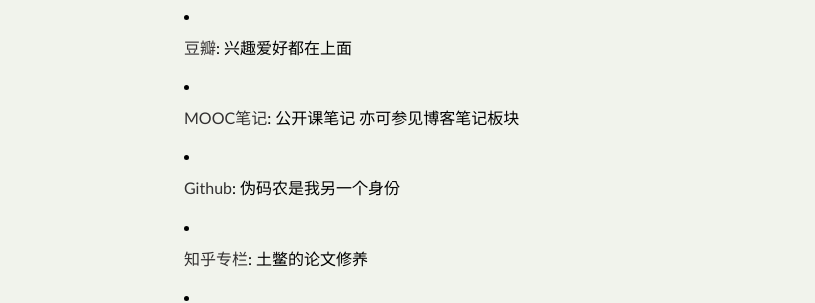
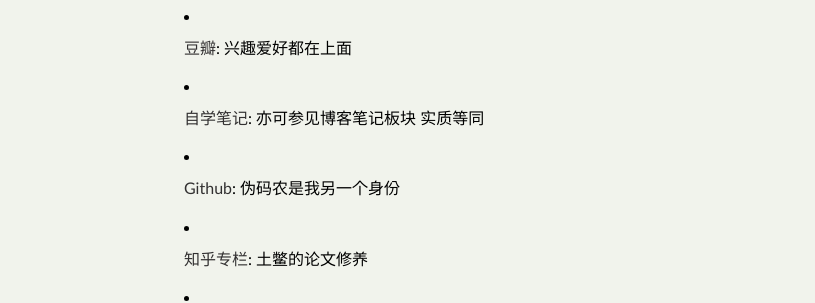
Before and after one commit to yufree/blogcn, a Jekyll site: the page built from about/index.md, in a window 1280 px wide. Shown: the part 536-839 px from the top of the page, without its empty margins (156-971 px from the left). Built offline with Jekyll 4.4.1, drawn with Linux system fonts in a browser that asks for light colours; some web fonts are replaced.

Commit message:
modify the notes link

```diff
--- a/about/index.md
+++ b/about/index.md
@@ -23,7 +23,7 @@
 
 - [豆瓣](http://www.douban.com/people/yufree/): 兴趣爱好都在上面
 
-- [MOOC笔记](http://rpubs.com/yufree): 公开课笔记 亦可参见博客笔记板块
+- [自学笔记](http://yufree.github.io/notes): 亦可参见博客笔记板块 实质等同
 
 - [Github](https://github.com/yufree): 伪码农是我另一个身份
 
```
